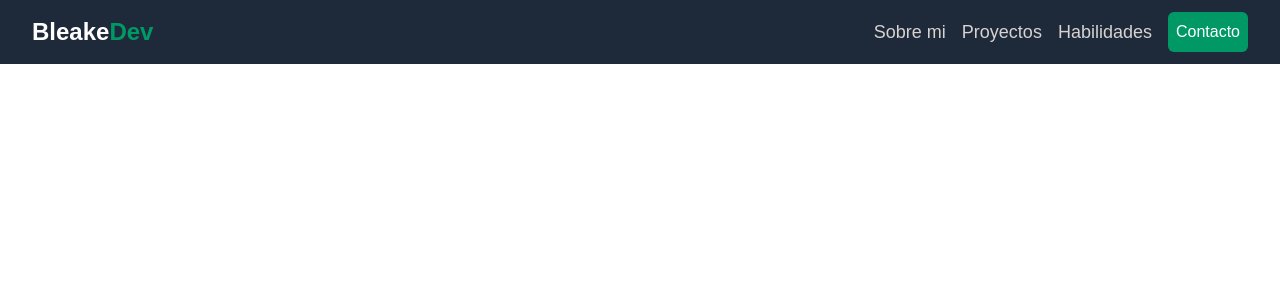
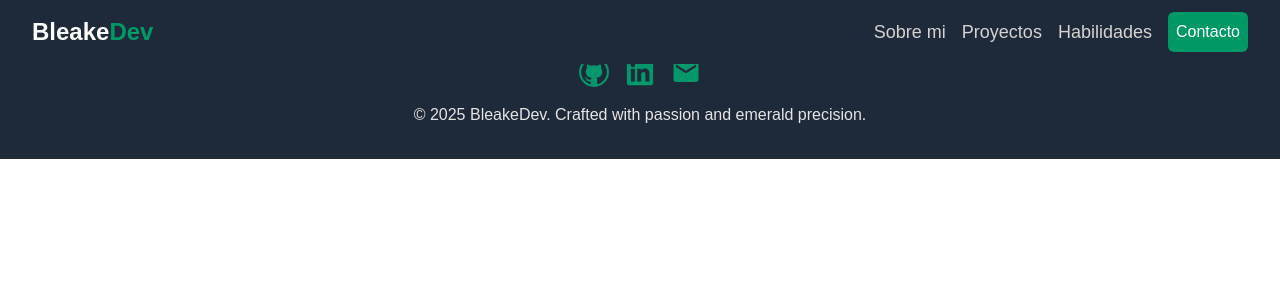
Before and after one commit to Ianbleake/BleakeDev, a Next.js app: page / in a window 1280 px wide. Shown: the top 300 px of the page. Built offline with nearby package versions, Linux system fonts and the light colour scheme.

Commit message:
feat: add footer

```diff
--- a/package.json
+++ b/package.json
@@ -15,6 +15,7 @@
     "next": "15.5.4",
     "react": "19.1.0",
     "react-dom": "19.1.0",
+    "react-icons": "^5.5.0",
     "tailwind-merge": "^3.3.1",
     "zustand": "^5.0.8"
   },
--- a/src/components/footer.tsx
+++ b/src/components/footer.tsx
@@ -1,7 +1,30 @@
 import React from "react";
+import { VscGithub } from "react-icons/vsc";
+import { FaLinkedin } from "react-icons/fa";
+import { MdEmail } from "react-icons/md";
+import { twTheme } from "@/utils/ThemeColors";
 
 export default function Footer(): React.ReactElement {
   return (
-    <div>Footer</div>
+    <footer className="py-8 px-6 bg-gray-800 border-t border-stone-800 flex flex-col items-center gap-4">
+      <div className="flex items-center gap-4">
+          <a href="#" target="_blank">
+            <VscGithub size={30} color={twTheme.colors.emerald[600]} />
+          </a>
+
+          <a href="#" target="_blank">
+            <FaLinkedin size={30} color={twTheme.colors.emerald[600]} />
+          </a>
+
+          <a href="#" target="_blank">
+            <MdEmail size={30} color={twTheme.colors.emerald[600]} />
+          </a>
+      </div>
+      <div className="max-w-6xl mx-auto text-center">
+        <p className="text-stone-200">
+          © 2025 <a href="" target="_blank" className="hover:text-emerald-500 hover:underline">BleakeDev</a>. Crafted with passion and emerald precision.
+        </p>
+      </div>
+    </footer>
   );
 }
```
Also changed, not shown: 1 other file (tests, documents, lock files or other folders).
